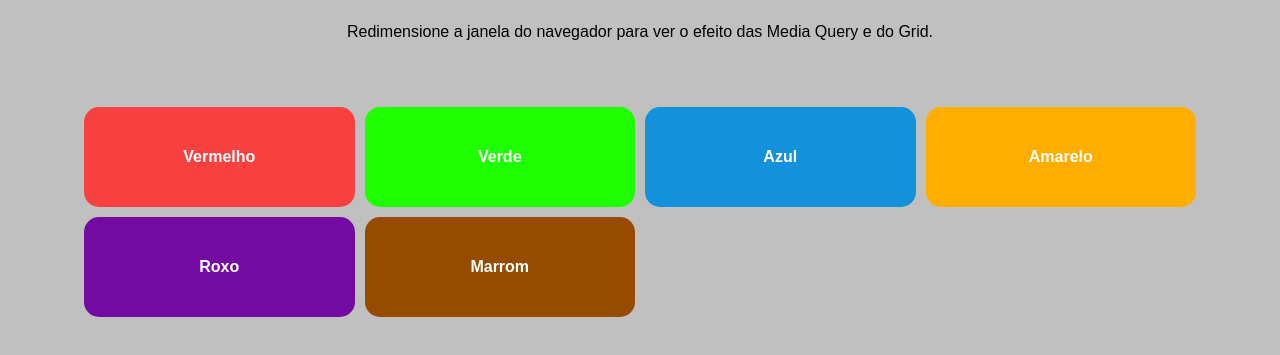
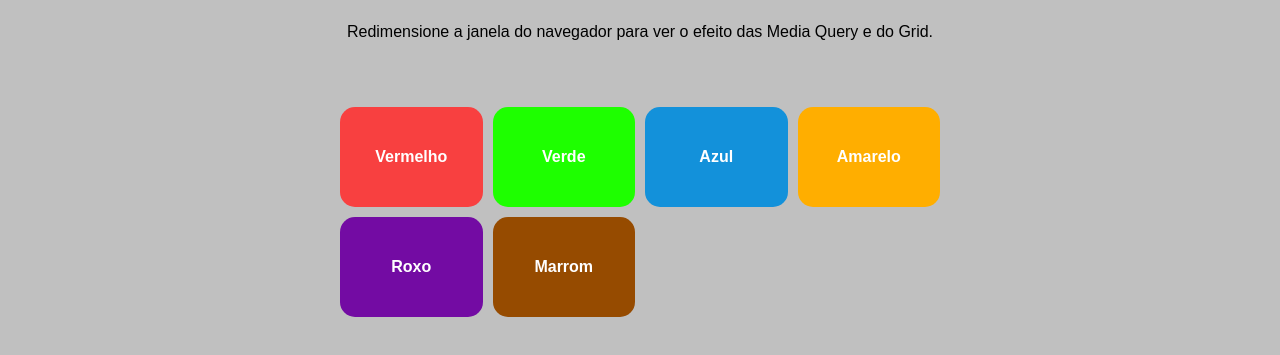
Before and after one commit to VWAelectric/medias-queries, a plain HTML site: page index.html in a window 1280 px wide. Shown: the part 73-428 px from the top of the page. Drawn offline with Linux system fonts and the light colour scheme.

Commit message:
ajustes na página

```diff
--- a/css/styles.css
+++ b/css/styles.css
@@ -33,8 +33,8 @@
 .roxo { background-color: #730ba3;}
 .marrom {background-color: #964b00;}
 
-/* B
-reakpoint */
+/* Breakpoint */
+
 @media(min-width: 768px) {
     .conteudo {
         width: 70%;
@@ -49,7 +49,7 @@ reakpoint */
 }
 
 @media(min-width: 1024px) {
-    .conteudo {
+    .container {
         width: 50%;
     }
 
```
